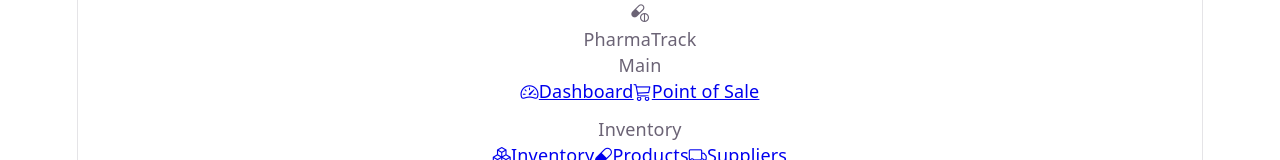
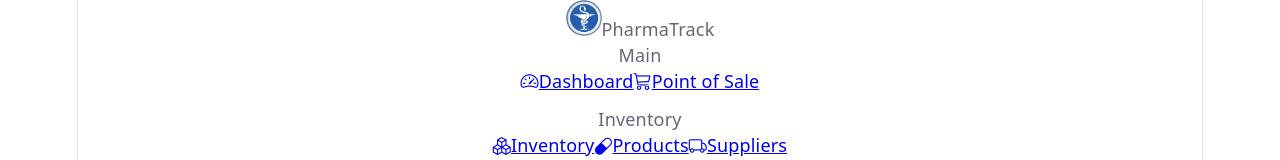
Before and after one commit to steve-ongera/pharmacy_management_project, a React (Vite) app in the folder frontend/: page /settings in a window 1280 px wide. Shown: the top 160 px of the page. Built offline with nearby package versions, Linux system fonts and the light colour scheme; no server answers; sample sign-in values are in the browser's storage; the HTML template or start-up script is replaced by a standard one.

Commit message:
made updates

```diff
--- a/frontend/src/components/Sidebar.jsx
+++ b/frontend/src/components/Sidebar.jsx
@@ -1,5 +1,5 @@
 import { useState } from 'react'
-import { NavLink, useLocation } from 'react-router-dom'
+import { NavLink } from 'react-router-dom'
 import { getUser } from '../utils/api'
 
 const navItems = [
@@ -11,7 +11,7 @@ const navItems = [
   { path: '/products',  icon: 'bi-capsule',        label: 'Products' },
   { path: '/suppliers', icon: 'bi-truck',          label: 'Suppliers' },
   { section: 'Business' },
-  { path: '/sales',     icon: 'bi-receipt',        label: 'Sales' },          // ← new
+  { path: '/sales',     icon: 'bi-receipt',        label: 'Sales' },
   { path: '/reports',   icon: 'bi-bar-chart-line', label: 'Reports' },
   { path: '/users',     icon: 'bi-people',         label: 'Users', roles: ['owner'] },
   { section: 'Account' },
@@ -21,7 +21,6 @@ const navItems = [
 
 export default function Sidebar() {
   const [collapsed, setCollapsed] = useState(false)
-  const location = useLocation()
   const user = getUser()
 
   const filteredItems = navItems.filter(item => {
@@ -31,11 +30,21 @@ export default function Sidebar() {
 
   return (
     <aside className={`sidebar ${collapsed ? 'collapsed' : ''}`}>
+
       {/* Logo */}
       <div className="sidebar-logo">
-        <div className="logo-icon">
-          <i className="bi bi-capsule-pill" />
-        </div>
+        <img
+          src="/pharmacy-logo.png"
+          alt="PharmaTrack"
+          className="logo-icon"
+          style={{
+            width: 36, height: 36,
+            objectFit: 'contain',
+            borderRadius: 0,        /* override the blue square style */
+            background: 'none',
+            flexShrink: 0
+          }}
+        />
         <span className="logo-text">PharmaTrack</span>
       </div>
 
```
